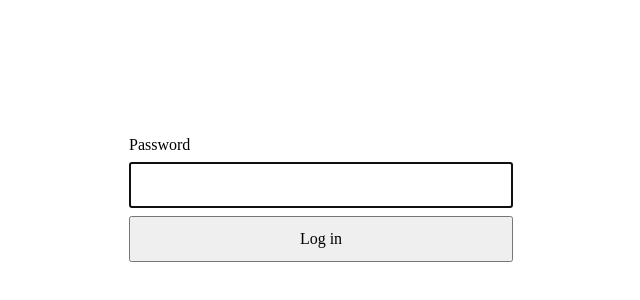
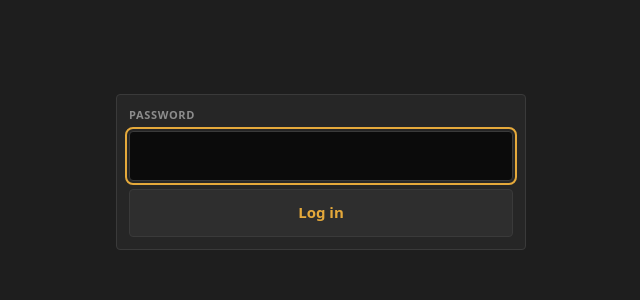
Before and after one commit to paragne/cutting-room, a SvelteKit app: page /login in a window 1280 px wide. Shown: the part 362-662 px from the top of the page, without its empty margins (319-959 px from the left). Built offline with nearby package versions, Linux system fonts and the light colour scheme.

Commit message:
style: restyle login with theme tokens

```diff
--- a/src/routes/login/+page.svelte
+++ b/src/routes/login/+page.svelte
@@ -1,5 +1,6 @@
 <script lang="ts">
 	import type { PageProps } from './$types';
+	import '$lib/theme.css';
 
 	let { form }: PageProps = $props();
 </script>
@@ -24,21 +25,53 @@
 	main {
 		display: grid;
 		min-height: 100dvh;
-		padding: 1rem;
+		padding: 12px;
 		align-items: end;
 	}
 
 	form {
 		display: grid;
-		gap: 0.5rem;
+		gap: 8px;
 		width: 100%;
 		max-width: 24rem;
 		margin: 0 auto 25dvh;
+		padding: 12px;
+		background: var(--panel);
+		border: 1px solid var(--hairline);
+		border-radius: 4px;
+	}
+
+	label {
+		font-size: 11px;
+		font-weight: 600;
+		letter-spacing: 0.06em;
+		text-transform: uppercase;
+		color: var(--text-dim);
 	}
 
 	input,
 	button {
+		min-height: 48px;
+		padding: 0 12px;
 		font: inherit;
-		padding: 0.75rem;
+		color: var(--text);
+		border: 1px solid var(--hairline);
+		border-radius: 4px;
+	}
+
+	input {
+		background: var(--matte);
+	}
+
+	button {
+		font-weight: 600;
+		color: var(--amber);
+		background: var(--panel-raised);
+		cursor: pointer;
+	}
+
+	p {
+		margin: 0;
+		color: var(--cut);
 	}
 </style>
```
